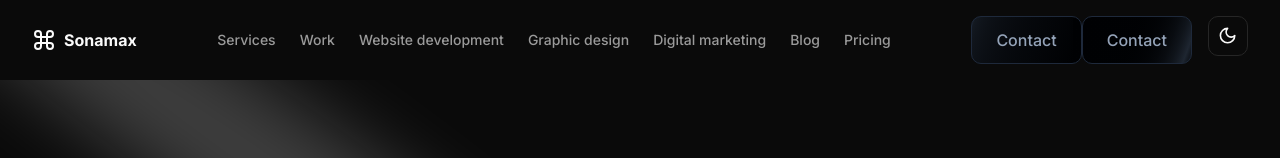
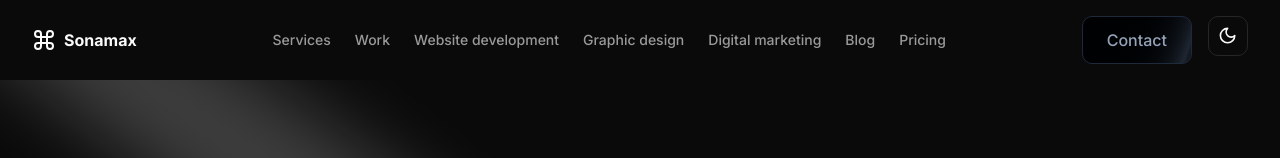
Before and after one commit to awelrisak/finiin, a Next.js app: page / in a window 1280 px wide. Shown: the top 158 px of the page. Built offline with nearby package versions, Linux system fonts and the light colour scheme.

Commit message:
Update navbar.tsx

```diff
--- a/src/components/marketing/navbar.tsx
+++ b/src/components/marketing/navbar.tsx
@@ -73,7 +73,7 @@ export function Navbar({ items, children }: MainNavProps) {
        <Link
             href="/contact"
             className="
-            inline-flex h-12 animate-shimmer items-center justify-center
+            md:hidden inline-flex h-12 animate-shimmer items-center justify-center
             rounded-md border border-slate-800 bg-[linear-gradient(110deg,#000103,45%,#1e2631,55%,#000103)]
             bg-[length:200%_100%] px-6 font-medium text-slate-400 transition-colors
              focus:outline-none focus:ring-2 focus:ring-slate-400 focus:ring-offset-2
```
